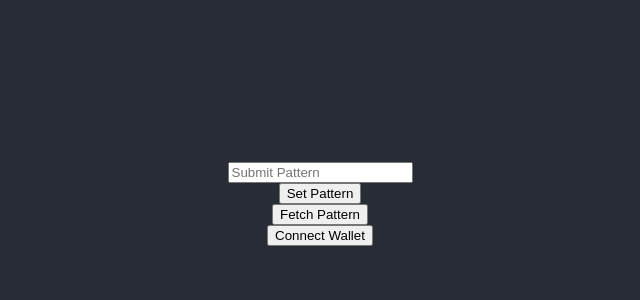
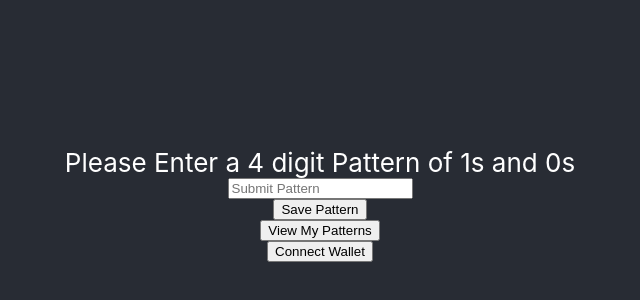
Before and after one commit to defiGames/blockchain-developer-bootcamp-final-project, a React (Create React App) app: page / in a window 1280 px wide. Shown: the part 196-496 px from the top of the page, without its empty margins (320-960 px from the left). Built offline with nearby package versions, Linux system fonts and the light colour scheme.

Commit message:
displayine id and pattern status

```diff
--- a/src/App.css
+++ b/src/App.css
@@ -1,5 +1,6 @@
 .App {
   text-align: center;
+  white-space: pre-line;
 }
 
 .App-logo {
--- a/src/App.js
+++ b/src/App.js
@@ -4,7 +4,7 @@ import { ethers } from 'ethers'
 import Greeter from './artifacts/contracts/Greeter.sol/Greeter.json'
 
 // Update with the contract address logged out to the CLI when it was deployed
-const greeterAddress = "0xB7f8BC63BbcaD18155201308C8f3540b07f84F5e"
+const greeterAddress = "0x959922bE3CAee4b8Cd9a407cc3ac1C251C2007B1"
 function App() {
   // store pattern in local state
   const [pattern, setPatternValue] = useState()
@@ -58,7 +58,10 @@ function App() {
           for (let i = 0; i < data.length; i++) {
             patternText += "Pattern ID " + data[i] + ": "
             const pattern = await contract.fetchPatterns(data[i])
-            patternText += pattern + "\n\r"
+            patternText += pattern
+            const active = await contract.patternIsActive(data[i])
+            patternText += active ?   " Removed" : " Active"
+            patternText += "\n"
           }
           setSavedPatterns(patternText)
 
@@ -97,6 +100,7 @@ function App() {
       setMsg("Tx Pending")
       await transaction2.wait()
       confirmation()
+      fetchPatterns()
     }
   }
 
@@ -104,16 +108,13 @@ function App() {
   return (
     <div className="App">
       <header className="App-header">
-        <div className="App-confirmation"  >
-          {msg}
-        </div>
+        <div className="Instructions">Please Enter a 4 digit Pattern of 1s and 0s</div>
         <input onChange={e => setPatternValue(e.target.value)} placeholder="Submit Pattern" />
-        <button onClick={submitPattern}>Set Pattern</button>
-        <button onClick={fetchPatterns}>Fetch Pattern</button>
-         <button onClick={requestAccount}>{walletStatus}</button>
-        <div className="App-Pattern"  >
-          {savedPatterns}
-        </div>
+        <button onClick={submitPattern}>Save Pattern</button>
+        <div className="App-confirmation">{msg}</div>
+        <button onClick={fetchPatterns}>View My Patterns</button>
+        <div className="App-Pattern">{savedPatterns}</div>
+        <button onClick={requestAccount}>{walletStatus}</button>
      </header>
     </div>
   );
```
Also changed, not shown: 1 other file (tests, documents, lock files or other folders).
